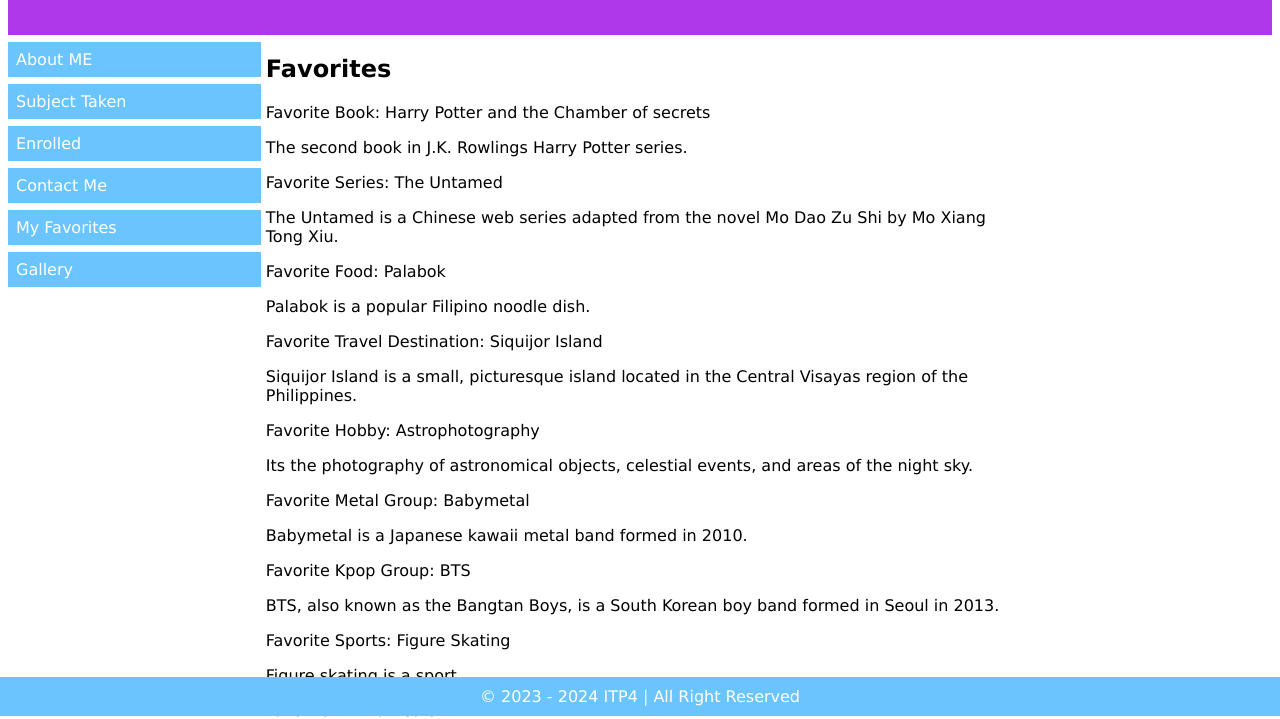
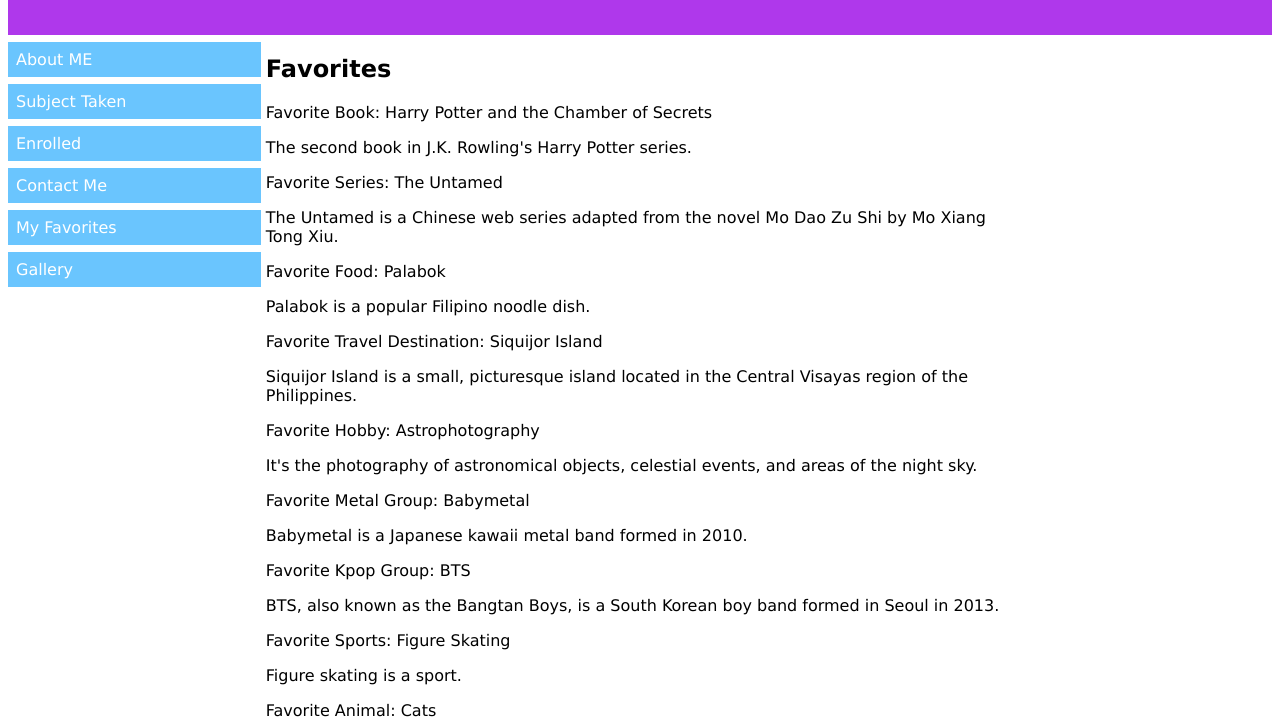
Before and after one commit to Yennyboo08/Prelim-exam, a plain HTML site: page favorites.html in a window 1280 px wide. Shown: the part 84-803 px from the top of the page. Drawn offline with Linux system fonts and the light colour scheme.

Commit message:
Update favorites.html

```diff
--- a/favorites.html
+++ b/favorites.html
@@ -21,8 +21,9 @@
   width: 100%;
   color: white;
 }
+
 .footer {
-  position: fixed;
+  position: relative; /* Changed from fixed to relative */
   bottom: 0;
   left: 0;
   width: 100%;
@@ -35,13 +36,14 @@
   float: left;
   width: 60%;
   padding: 0 5px;
+  margin-bottom: 50px; /* Added margin to prevent overlap with footer */
 }
 
 .right {
   background-color: #ffffff;
   float: left;
   width: 20%;
-  color:#000000;
+  color: #000000;
   margin-top: 7px;
   text-align: left;
 }
@@ -52,6 +54,7 @@
     width: 50%;
   }
 }
+
 @media only screen and (max-width: 600px) {
   /* For mobile phones: */
   .menu, .main, .right {
@@ -73,15 +76,14 @@
     <a style="text-decoration:none" href="Enrolled.html">Enrolled</a>
     <a style="text-decoration:none" href="contactme.html">Contact Me</a>
     <a style="text-decoration:none" href="favorites.html">My Favorites</a>
-     <a style="text-decoration:none" href="Galleryfinal.html">Gallery</a>
-
+    <a style="text-decoration:none" href="Galleryfinal.html">Gallery</a>
   </div>
 
   <div style="font-family:Verdana;color:#000000;">
     <div class="main">
       <h2>Favorites</h2>
-      <p>Favorite Book: Harry Potter and the Chamber of secrets</p>
-      <p>The second book in J.K. Rowlings Harry Potter series.</p>
+      <p>Favorite Book: Harry Potter and the Chamber of Secrets</p>
+      <p>The second book in J.K. Rowling's Harry Potter series.</p>
       <p>Favorite Series: The Untamed</p>
       <p>The Untamed is a Chinese web series adapted from the novel Mo Dao Zu Shi by Mo Xiang Tong Xiu.</p>
       <p>Favorite Food: Palabok</p>
@@ -89,7 +91,7 @@
       <p>Favorite Travel Destination: Siquijor Island</p>
       <p>Siquijor Island is a small, picturesque island located in the Central Visayas region of the Philippines.</p>
       <p>Favorite Hobby: Astrophotography</p>
-      <p>Its the photography of astronomical objects, celestial events, and areas of the night sky.</p>
+      <p>It's the photography of astronomical objects, celestial events, and areas of the night sky.</p>
       <p>Favorite Metal Group: Babymetal</p>
       <p>Babymetal is a Japanese kawaii metal band formed in 2010.</p>
       <p>Favorite Kpop Group: BTS</p>
@@ -99,7 +101,8 @@
       <p>Favorite Animal: Cats</p>
       <p>Cats are small, carnivorous mammals known for their agility, grace, and independent nature.</p>
       <p>Favorite Board Game: Monopoly</p>
-      <p>Monopoly is a classic board game</p>
+      <p>Monopoly is a classic board game.</p>
+    </div>
   </div>
 </div>
 
```
